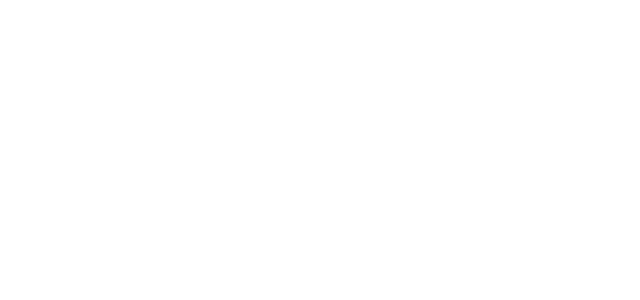
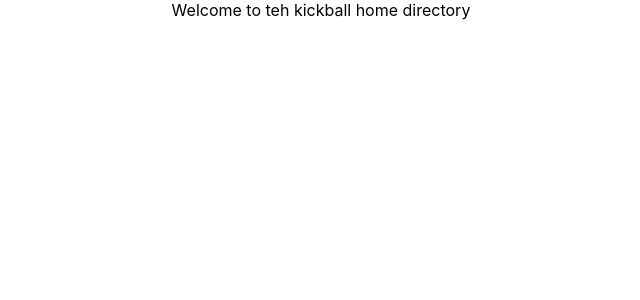
Before and after one commit to yovana-pelayo/react-kickball, a React (Create React App) app: page / in a window 1280 px wide. Shown: the top 300 px of the page, without its empty margins (319-959 px from the left). Built offline with nearby package versions, Linux system fonts and the light colour scheme.

Commit message:
imported Home comp. and words are appearing on browser

```diff
--- a/src/App.js
+++ b/src/App.js
@@ -1,7 +1,12 @@
 import './App.css';
+import Home from './Views/Home';
 
 function App() {
-  return <div className="App"></div>;
+  return (
+    <div className="App">
+      <Home />
+    </div>
+  );
 }
 
 export default App;
```
